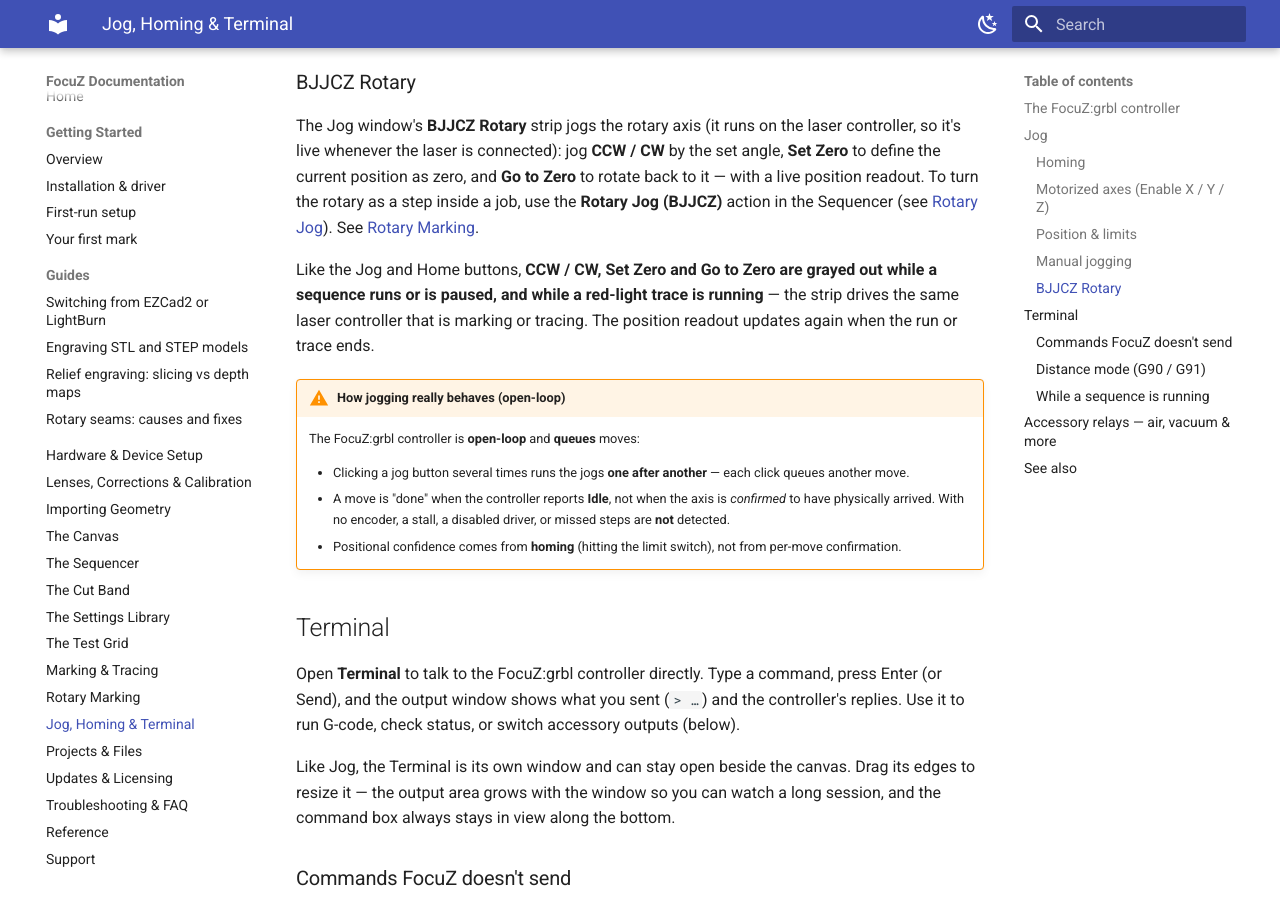
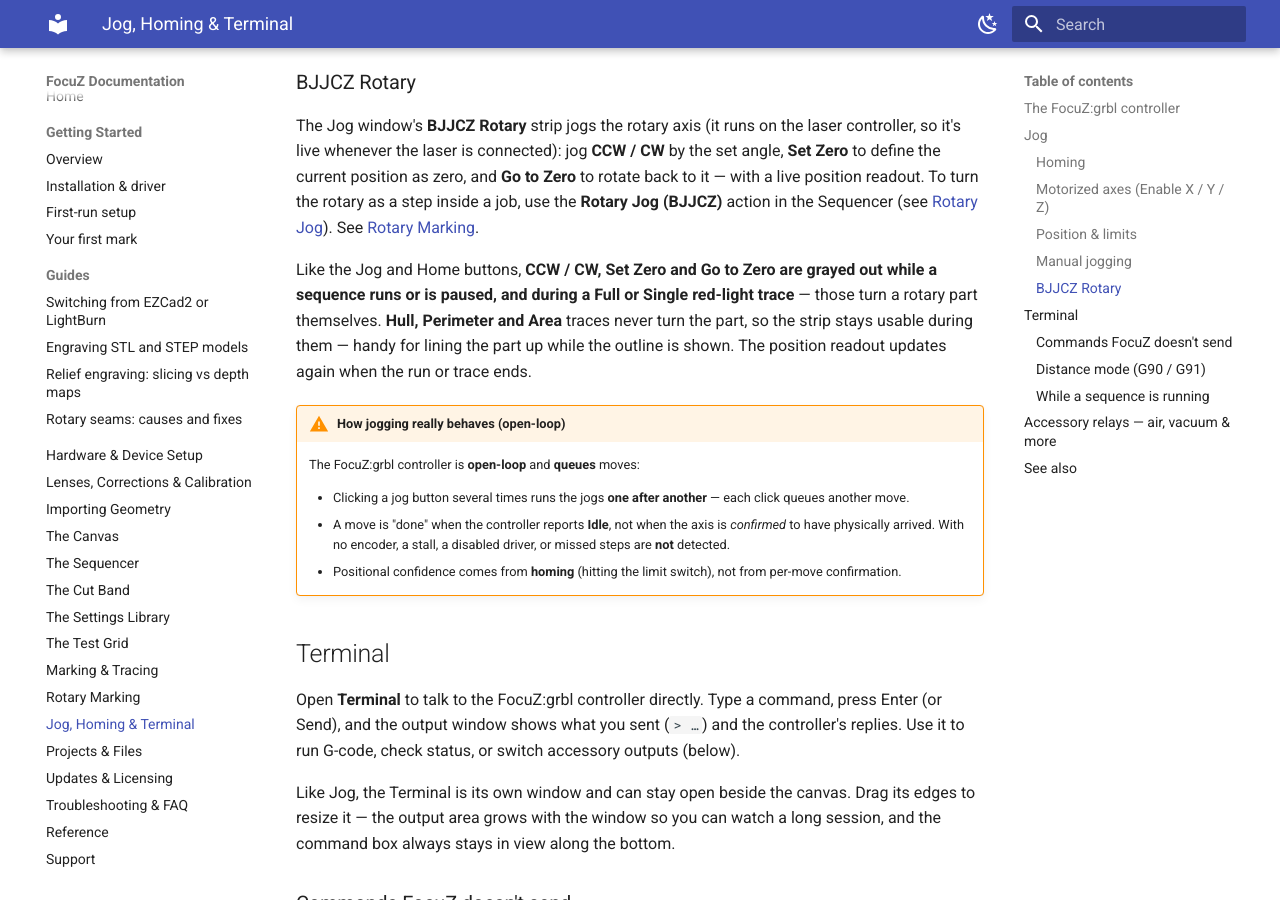
Before and after one commit to Lokahi-Shop/focuz-docs, an MkDocs documentation site: the page built from docs/jog-terminal.md, in a window 1280 px wide and 900 px high, scrolled down 2445 px. Built offline with MkDocs 1.6.1 and Material for MkDocs 9.7.7, drawn with Linux system fonts in a browser that asks for light colours.

Commit message:
Jog: rotary strip locks only for Full/Single traces; Hull/Perimeter/Area allow jogging
Co-Authored-By: Claude Opus 5.5 <noreply@anthropic.com>

```diff
--- a/docs/jog-terminal.md
+++ b/docs/jog-terminal.md
@@ -97,8 +97,10 @@ position readout. To turn the rotary as a step inside a job, use the **Rotary Jo
 the Sequencer (see [Rotary Jog](rotary.md#rotary-jog)). See [Rotary Marking](rotary.md).
 
 Like the Jog and Home buttons, **CCW / CW, Set Zero and Go to Zero are grayed out while a sequence
-runs or is paused, and while a red-light trace is running** — the strip drives the same laser
-controller that is marking or tracing. The position readout updates again when the run or trace ends.
+runs or is paused, and during a **Full** or **Single** red-light trace** — those turn a rotary part
+themselves. **Hull, Perimeter and Area** traces never turn the part, so the strip stays usable
+during them — handy for lining the part up while the outline is shown. The position readout
+updates again when the run or trace ends.
 
 !!! warning "How jogging really behaves (open-loop)"
     The FocuZ:grbl controller is **open-loop** and **queues** moves:
```
